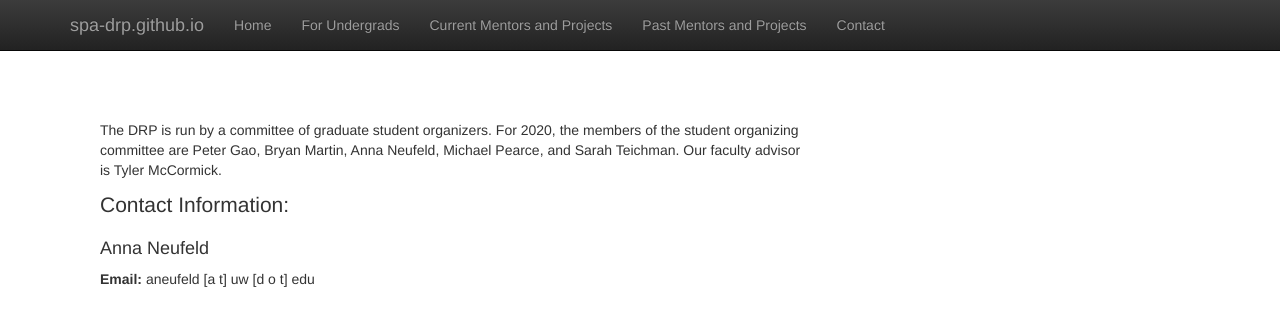
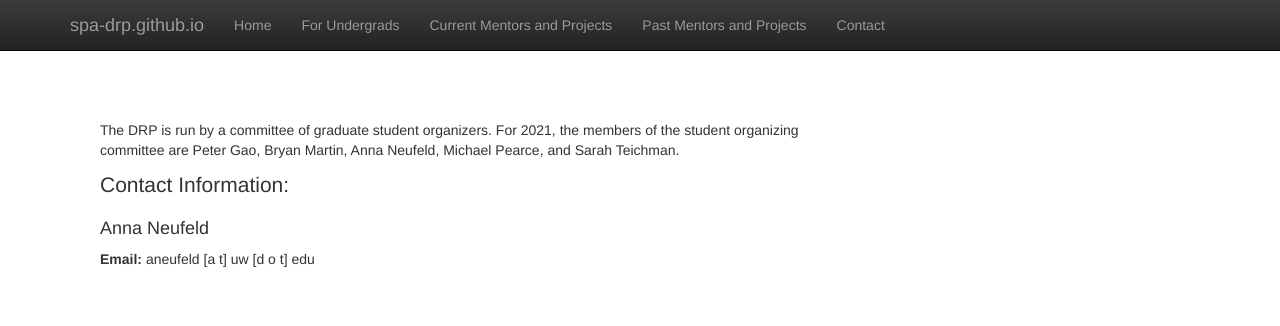
Before and after one commit to SPA-DRP/spa-drp.github.io, a Jekyll site: the page built from contact.html, in a window 1280 px wide. Shown: the top 326 px of the page. Built offline with Jekyll 4.4.1, drawn with Linux system fonts in a browser that asks for light colours; nearby versions of some CDN libraries; library files that are not in the unit come from our copies.

```diff
--- a/contact.html
+++ b/contact.html
@@ -6,8 +6,8 @@
 <div style="padding-top: 10px;" class="col-md-8">
   <h2 class="featurette-heading">  </h2>
   <p>
-   The DRP is run by a committee of graduate student organizers. For 2020, the members of the student organizing committee are
-   Peter Gao, Bryan Martin, Anna Neufeld, Michael Pearce, and Sarah Teichman. Our faculty advisor is Tyler McCormick.
+   The DRP is run by a committee of graduate student organizers. For 2021, the members of the student organizing committee are
+   Peter Gao, Bryan Martin, Anna Neufeld, Michael Pearce, and Sarah Teichman.
     <br/>
   </p>
   <p class="lead">
```
